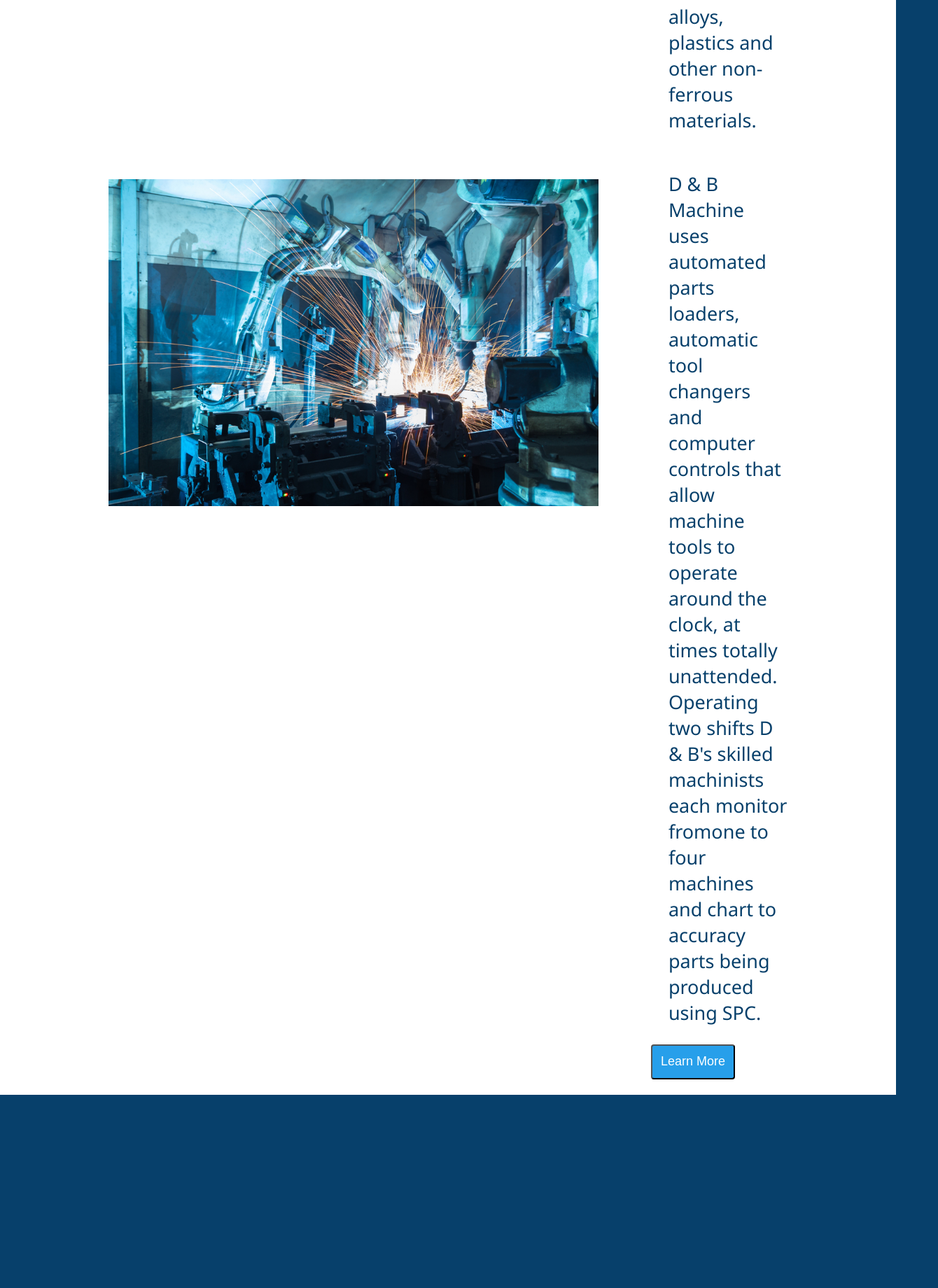
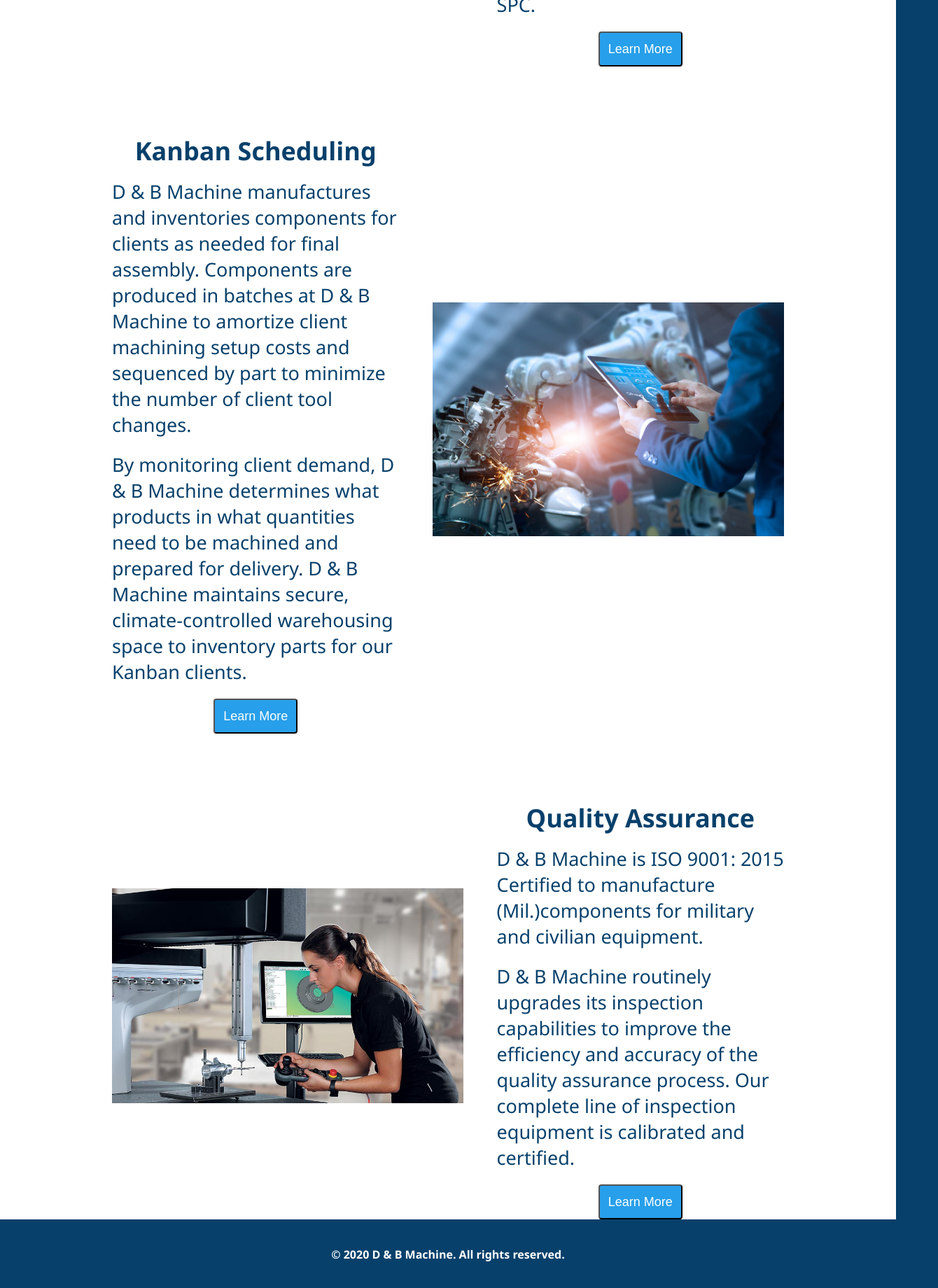
Before and after one commit to irendon1993/dandbwebsite, a React (Create React App) app: page / in a window 1280 px wide. Shown: the part 1749-3589 px from the top of the page at 70% size, 1340 px wide, since content can reach past the window. Before the commit the page ends 3313 px from the top, so only its background shows below. Built offline with nearby package versions, Linux system fonts and the light colour scheme.

Commit message:
Finished Home page and added footer

```diff
--- a/src/App.js
+++ b/src/App.js
@@ -3,6 +3,7 @@ import './Styles/main.scss'
 import React from 'react'
 import { Route, Switch } from 'react-router-dom'
 import { Header } from './Components/Header.js'
+import {Footer} from './Components/Footer.js'
 import { Home } from './Pages/Home'
 
 export function App() {
@@ -13,6 +14,7 @@ export function App() {
       <Switch>
         <Route exact path="/" component={Home} />
       </Switch>
+      <Footer />
     </main>
   )
 }
--- /dev/null
+++ b/src/Components/Footer.js
@@ -0,0 +1,10 @@
+import React from 'react'
+
+export function Footer() {
+
+    return (
+        <section className="footer">
+            <h4>&#169; 2020 D & B Machine. All rights reserved.</h4>
+        </section>
+        );
+    }
--- a/src/Components/Header.js
+++ b/src/Components/Header.js
@@ -1,4 +1,4 @@
-import React, { useEffect, useState } from 'react'
+import React from 'react'
 import { Link } from 'react-router-dom'
 import Logo from '../Logos/DBdesktopCopy.jpg';
 import IconHome from '../Icons/IconHome.svg';
--- a/src/Pages/Home.js
+++ b/src/Pages/Home.js
@@ -1,9 +1,12 @@
 import React from 'react'
+import { Link } from 'react-router-dom'
 import Hero from '../Images/ImageHalter.jpg'
 import LightsOut from '../Images/ImageLightsOut.jpg'
+import Kanban from '../Images/ImageKanban.jpg'
+import Quality from '../Images/ImageQuality.jpg'
 
 
-import { Link } from 'react-router-dom'
+
 
 
 
@@ -11,14 +14,15 @@ export function Home() {
     return (
         <div className="home">
             <section className="hero">
-                 <img src={Hero} width="1400px"/>
+                 <img className="heroImage" src={Hero} />
             </section>
             <section className="homeDivider">
                 <h2>Solve your manufacturing problems with D&B</h2>
         </section>
         <section className="features">
             <div className="lightsOut">
-                <img src={LightsOut} />
+                <div className="lightsImage"><img src={LightsOut} /></div>
+
                 <div className="lightsText">
                     <h3>Lights Out Manufacturing</h3>
                 <p>Precision matching of components from many materials, typically stainless steel, carbon steel,
@@ -35,9 +39,55 @@ export function Home() {
                 </div>
             </div>
             <div className="kanban">
-                <img ></img>
+                <div className="kanbanText">
+                <h3>Kanban Scheduling</h3>
+                <p>
+                    D & B Machine manufactures and inventories
+                    components for clients as needed for final
+                    assembly. Components are produced in
+                    batches at D & B Machine to amortize client
+                    machining setup costs and sequenced
+                    by part to minimize the number of client
+                    tool changes.
+                </p>
+                <p>
+                    By monitoring client demand,
+                    D & B Machine determines what products
+                    in what quantities need to be machined
+                    and prepared for delivery. D & B Machine
+                    maintains secure, climate-controlled
+                    warehousing space to inventory parts for
+                    our Kanban clients.
+                </p>
+
+                <button><span>Learn More</span></button>
+                </div>
+                <div className="kanbanImage">
+                <img src={Kanban}></img>
+                </div>
+            </div>
+            <div className="quality">
+                <div className ="qualityImage">
+                    <img src={Quality}></img>
+                </div>
+                <div className="qualityText">
+                    <h3>Quality Assurance</h3>
+                    <p>D & B Machine is ISO 9001: 2015 Certified to
+                        manufacture (Mil.)components for military and
+                        civilian equipment.
+                    </p>
+                    <p>
+                        D & B Machine routinely upgrades its inspection
+                        capabilities to improve the efficiency and accuracy
+                        of the quality assurance process. Our complete line
+                        of inspection equipment is calibrated and certified.
+                    </p>
+                    <button><span>Learn More</span></button>
+                </div>
+
             </div>
         </section>
+
         </div>
     )
 }
--- a/src/Styles/home.scss
+++ b/src/Styles/home.scss
@@ -6,7 +6,12 @@
     background-color: white;
 
     .hero   {
+        width: 75%;
         padding-bottom: 60px;
+
+        img {
+            width: 100%;
+        }
     }
 
     .homeDivider {
@@ -15,52 +20,55 @@
         justify-content: center;
         width: 85%;
 
-
         h2 {
-
             font-size: 64px;
             color: white;
             margin: 0;
         }
+    }
+
     .features {
+        width: 75%;
         display: flex;
         flex-direction: column;
         justify-content: center;
         align-items: center;
     }
 
-
-    }
     .lightsOut {
         display: flex;
-        // flex-direction: row;
+        flex-direction: row;
         justify-content: center;
         align-items: center;
-        // width: 75%;
-        margin-left: 200px;
-        margin-right: 200px;
+        width: 100%;
         padding-top: 60px;
 
-
+        .lightsImage {
+        width: 55%;
             img {
-            width: 700px;
+            width: 100%;
+         }
         }
 
         .lightsText {
+            width: 45%;
             display: flex;
             flex-direction: column;
             justify-content: center;
             align-items: center;
+            padding-left: 5%;
 
             h3 {
                 display: flex;
                 justify-content: center;
                 font-size: 36px;
                 color: #07406B;
+                margin-bottom: 5px;
             }
 
             p {
-                padding-left: 100px;
+                margin-top: 10px;
+                margin-bottom: 10px;
                 font-size: 27px;
                 color: #07406B;
             }
@@ -73,6 +81,7 @@
                 background-color: #279FEA;
                 justify-content: center;
                 align-items: center;
+                margin-top: 10px;
 
             }
 
@@ -82,6 +91,119 @@
                 color: white;
                 font-size: 18px;
             }
+
+        }
+
+    }
+    .kanban {
+        display: flex;
+        flex-direction: row;
+        justify-content: center;
+        align-items: center;
+        width: 100%;
+        padding-top: 60px;
+
+        .kanbanImage {
+            width: 55%;
+            img {
+                width: 100%;
+            }
+        }
+
+        .kanbanText{
+            width: 45%;
+            display: flex;
+            flex-direction: column;
+            justify-content: center;
+            align-items: center;
+            padding-right: 5%;
+            h3 {
+                margin-bottom: 5px;
+                display: flex;
+                justify-content: center;
+                font-size: 36px;
+                color: #07406B;
+            }
+
+            p {
+                margin-top: 10px;
+                margin-bottom: 10px;
+                font-size: 27px;
+                color: #07406B;
+            }
+
+            button {
+                display: flex;
+                height: 50px;
+                width: 120px;
+                border-radius: 4px;
+                background-color: #279FEA;
+                justify-content: center;
+                align-items: center;
+                margin-top: 10px;
+            }
+
+            span {
+                display: flex;
+                color: white;
+                font-size: 18px;
             }
         }
     }
+
+    .quality {
+        display: flex;
+        flex-direction: row;
+        justify-content: center;
+        align-items: center;
+        width: 100%;
+        padding-top: 60px;
+
+        .qualityImage {
+            width: 55%;
+            img {
+                width: 100%;
+            }
+        }
+
+        .qualityText{
+            width: 45%;
+            display: flex;
+            flex-direction: column;
+            justify-content: center;
+            align-items: center;
+            padding-left: 5%;
+            h3 {
+                margin-bottom: 5px;
+                display: flex;
+                justify-content: center;
+                font-size: 36px;
+                color: #07406B;
+            }
+
+            p {
+                margin-top: 10px;
+                margin-bottom: 10px;
+                font-size: 27px;
+                color: #07406B;
+            }
+
+            button {
+                display: flex;
+                height: 50px;
+                width: 120px;
+                border-radius: 4px;
+                background-color: #279FEA;
+                justify-content: center;
+                align-items: center;
+                margin-top: 10px;
+            }
+
+            span {
+                display: flex;
+                color: white;
+                font-size: 18px;
+            }
+        }
+    }
+}
--- a/src/Styles/main.scss
+++ b/src/Styles/main.scss
@@ -18,3 +18,17 @@ main {
   display: flex;
   flex-direction: column;
 }
+
+.footer {
+  width: 100%;
+  height: 100px;
+  display: flex;
+  justify-content: center;
+  align-items: center;
+  background-color: #07406B;
+
+  h4 {
+    color: white;
+
+  }
+}
```
Also changed, not shown: src/Pages/About.js (added, +10 -0 lines), 1 other file (tests, documents, lock files or other folders). Lines whose indentation alone changed are shown as unchanged.
